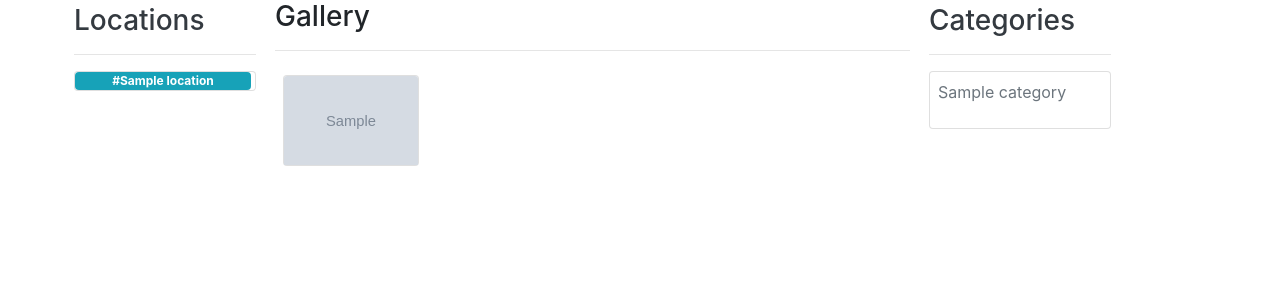
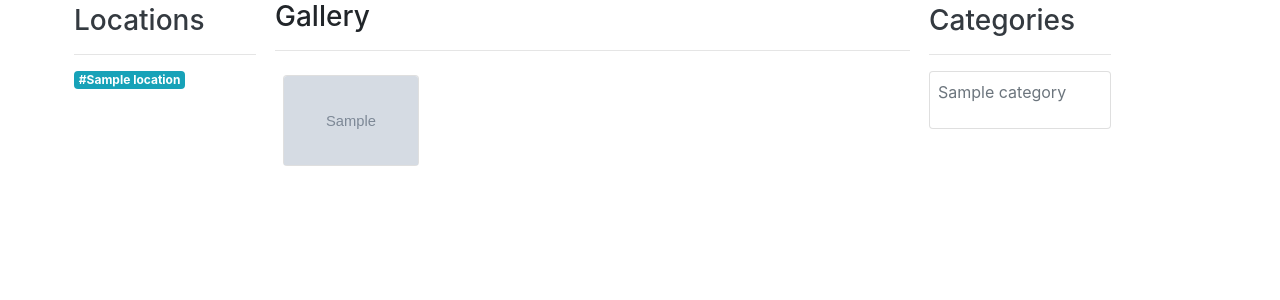
Before and after one commit to tharcissie/Garelly, a Django app: template picture/templates/location.html in a window 1280 px wide. Shown: the part 56-356 px from the top of the page. Run offline with Django 3.2, Linux system fonts and the light colour scheme; the template is opened without the code that fills it: values that come from a table or form of the project are taken from there, others are empty; tables that the repository leaves empty hold one stand-in row (values such as "Sample post"); grey boxes marked "Sample" are stand-in pictures; some libraries are stand-ins or nearby versions.

Commit message:
details page

```diff
--- a/picture/templates/location.html
+++ b/picture/templates/location.html
@@ -5,7 +5,7 @@
         <div class="col-md-2 p-1">
             <h3 class="text-dark">Locations</h3>
             <hr>
-            <div class="card">
+            <div class="">
                 {% for location in locations %}
                 <a href="/location/{{location.name}}" class="mr-1 badge badge-info">#{{ location.name }} </a>
                 {%endfor%}
```
